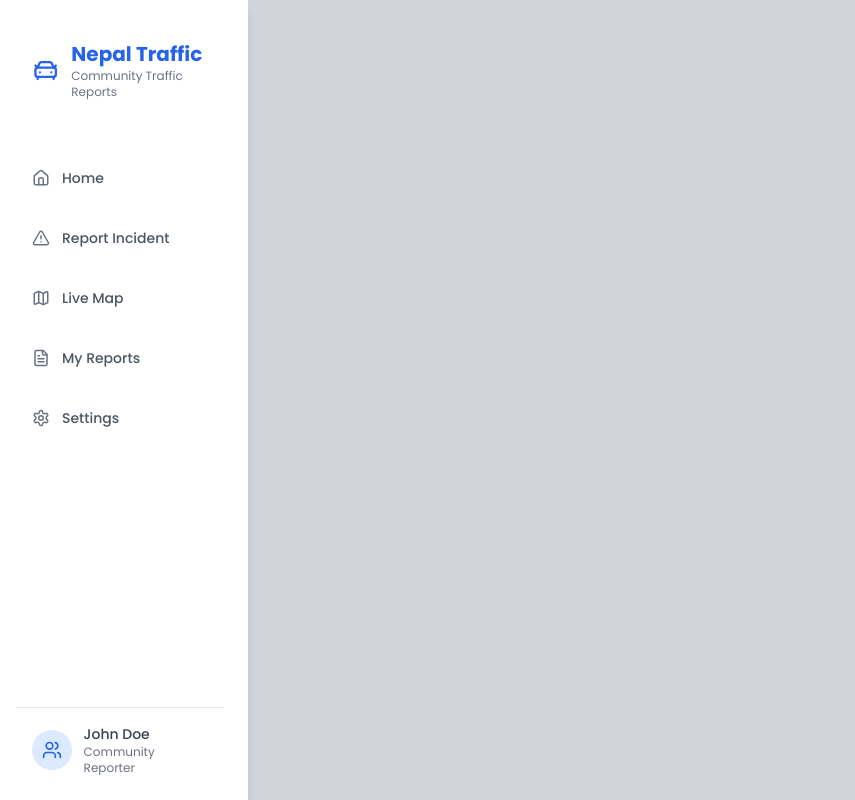
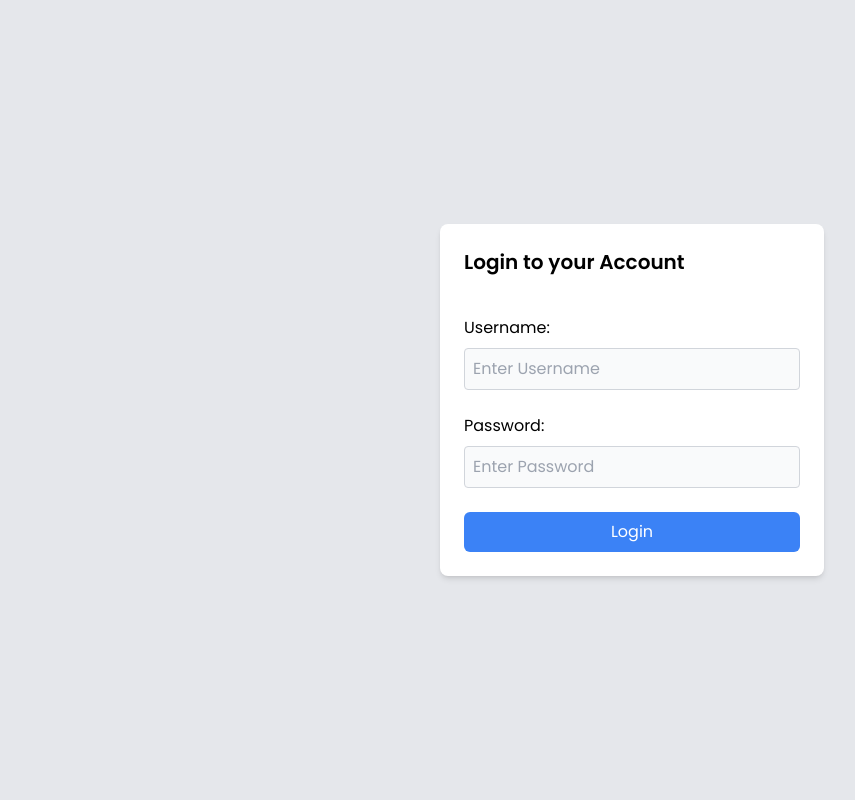
Before and after one commit to Aadithapa456/BIC-Hackathon, a React (Vite) app: page /login in a window 1280 px wide. Shown: the whole page, without its empty margins (8-863 px from the left). Built offline with nearby package versions, Linux system fonts and the light colour scheme.

Commit message:
feat: add login page

```diff
--- a/src/App.jsx
+++ b/src/App.jsx
@@ -2,28 +2,22 @@ import { useState } from "react";
 import "./App.css";
 import { Route, Routes } from "react-router-dom";
 import Home from "./Pages/Home";
-import Sidebar from "./components/SideBar";
 import Report from "./Pages/Report";
 import LiveMap from "./Pages/LiveMap";
+import Login from "./Pages/Login";
+import MainLayout from "./MainLayout";
 
 function App() {
   return (
-    <div className="container min-h-screen w-full h-full">
-      <div className="flex flex-1 h-full w-full">
-        <div className="sidebar mr-6 lg:mr-16">
-          <Sidebar />
-        </div>
-        <div className="main-content relative mr-1 mt-10 flex flex-1 flex-col gap-8 lg:mr-6">
-          <Routes>
-            <Route path="/" element={<Home />}></Route>
-            <Route path="/home" element={<Home />}></Route>
-            <Route path="/report" element={<Report />}></Route>
-            <Route path="/map" element={<LiveMap />}></Route>
-            <Route path="/home" element={<Home />}></Route>
-          </Routes>
-        </div>
-      </div>
-    </div>
+    <Routes>
+      <Route path="/login" element={<Login />} />
+      <Route path="/" element={<MainLayout />}>
+        <Route index element={<Home />} />
+        <Route path="/home" element={<Home />} />
+        <Route path="/report" element={<Report />} />
+        <Route path="/map" element={<LiveMap />} />
+      </Route>
+    </Routes>
   );
 }
 
--- /dev/null
+++ b/src/MainLayout.jsx
@@ -0,0 +1,18 @@
+import React from "react";
+import { Outlet } from "react-router-dom";
+import Sidebar from "./components/SideBar";
+
+const MainLayout = () => {
+  return (
+    <div className="container min-h-screen w-full h-full flex">
+      <div className="sidebar mr-6 lg:mr-16">
+        <Sidebar />
+      </div>
+      <div className="main-content relative mr-1 mt-10 flex flex-1 flex-col gap-8 lg:mr-6">
+        <Outlet />
+      </div>
+    </div>
+  );
+};
+
+export default MainLayout;
--- /dev/null
+++ b/src/Pages/Login.jsx
@@ -0,0 +1,43 @@
+import React from "react";
+
+const Login = () => {
+  return (
+    <div className="login-wrapper bg-gray-200 flex justify-center items-center w-full h-full">
+      <div className="login-container bg-white p-6 flex flex-col gap-10 rounded-lg shadow-md w-96">
+        <div className="login-title text-xl font-semibold">Login to your Account</div>
+        <div className="login-form">
+          <form action="" className="flex flex-col gap-6">
+            <div className="login-username flex flex-col">
+              <label htmlFor="username">Username:</label>
+              <input
+                type="text"
+                id="username"
+                className="border p-2 border-gray-300 rounded bg-gray-50 focus:ring-3 focus:ring-primary-300 mt-2"
+                placeholder="Enter Username"
+              />
+            </div>
+            <div className="login-password flex flex-col">
+              <label htmlFor="password mb-2">Password:</label>
+              <input
+                type="password"
+                id="password"
+                className="border p-2 border-gray-300 rounded bg-gray-50 focus:ring-3 focus:ring-primary-300 mt-2"
+                placeholder="Enter Password"
+              />
+            </div>
+            <div className="login-button">
+              <button
+                type="submit"
+                className="w-full py-2 px-4 bg-blue-500 text-white rounded-md hover:bg-blue-600 transition duration-300"
+              >
+                Login
+              </button>
+            </div>
+          </form>
+        </div>
+      </div>
+    </div>
+  );
+};
+
+export default Login;
--- a/src/components/ReportContainer.jsx
+++ b/src/components/ReportContainer.jsx
@@ -2,7 +2,7 @@ import React from "react";
 import ReportCard from "./ReportCard";
 const ReportContainer = () => {
   return (
-    <div className="report-container bg-gray-100 px-6 py-2 flex flex-col gap-6 rounded-lg">
+    <div className="report-container bg-gray-100 px-6 py-2 flex flex-col gap-6 rounded-lg shadow-md">
       <div className="report-header text-xl font-bold py-4">Recent Reports</div>
       <ReportCard />
     </div>
```
